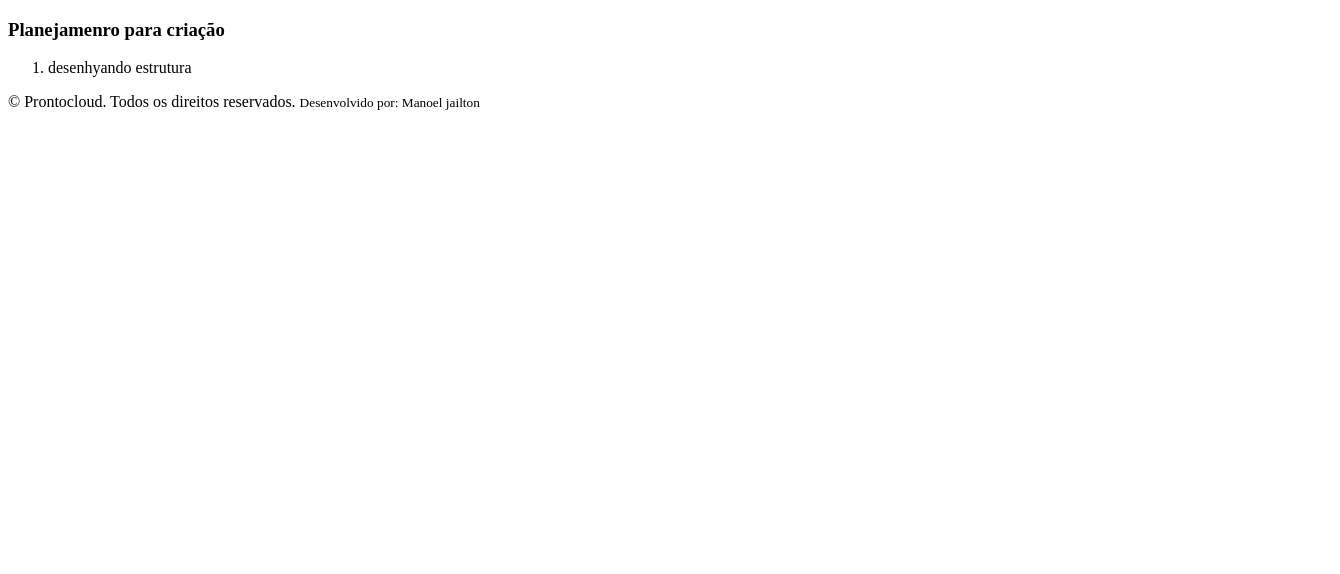
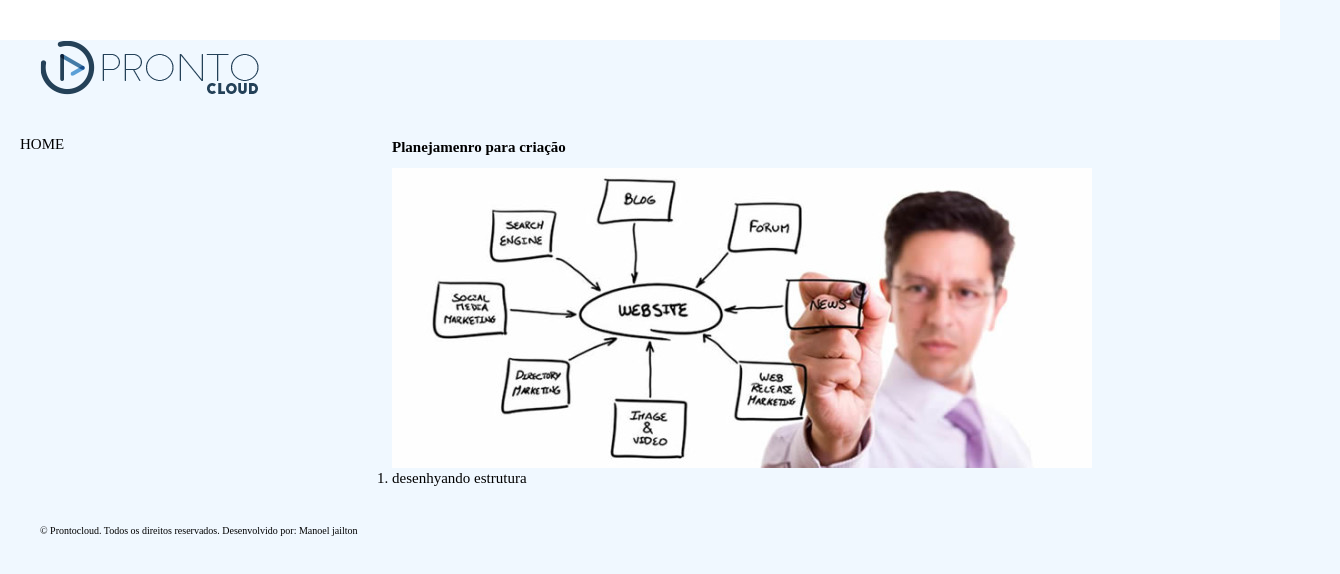
Before and after one commit to dindidi/manoel-front-end, a plain HTML site: page prontocloud/index.html in a window 1280 px wide. Shown: the whole page, 1340 px wide, since content can reach past the window. Drawn offline with Linux system fonts and the light colour scheme.

Commit message:
adcionando estilo

```diff
--- /dev/null
+++ b/prontocloud/css/styles.css
@@ -0,0 +1,90 @@
+
+html{
+    font-size: 62.5%;
+}
+
+body{
+    background-color:aliceblue;
+
+
+
+}
+
+.main-container{
+    background: white ;
+    max-width: 100vw;
+    margin: 0 auto;
+
+
+
+
+
+}
+
+.container{
+    display: block;
+    float: left;
+    padding: 20px;
+    width: 100%;
+    margin: 0 auto;
+
+}
+header {
+    display: block;
+    float: left;
+    padding: 20px;
+    width: 100%;
+
+}
+
+section {
+    font-size: 15px;
+    padding: 20px;
+
+
+
+}
+
+h1{
+    margin-bottom: 10px;
+    line-height: 1.4;
+
+
+
+}
+
+section nav {
+    display: block;
+    float: left;
+    width: 30%;
+
+
+
+
+}
+
+section article {
+    display: block;
+    float: left;
+    width: 70%;
+
+
+
+
+}
+
+footer {
+    display: block;
+    float: left;
+    width: 100%;
+    padding: 20px;
+
+
+
+}
+
+footer small{
+
+
+
+}
--- a/prontocloud/index.html
+++ b/prontocloud/index.html
@@ -4,15 +4,35 @@
         <meta charset="UTF-8">
         <meta http-equiv="X-UA-Compatible" content="IE=edge">
         <meta name="viewport" content="width=device-width, initial-scale=1.0">
+        <link rel="stylesheet" href="../exercicio/Material de Apoio M8/css/reset.css">
+        <link rel="stylesheet" href="./css/styles.css">
+
+        <!-- icones-->
+        <link rel="shortcut icon" href="./images/favicon.cc"> <!-- 17x17 px-->
+        <link rel="apple-touch-icon" href="./images/icon-touch-retina.png">
+        <link rel="apple-touch-icon" href="./images/icon-touch-retina-iphone.png">
+        <link rel="apple-touch-icon" href="./images/icon-touch-retina-ipad.png">
         <title>Prontocloud</title>
+
     </head>
     <body>
 
+        <div class="main-container">
+
         <header>
-        <imag src="./images/prontocloud.png">
+            <div class="container">
+
+
+            <img src="./images/prontocloud.png" alt="Prontocloud">
+           </div>
+
         </header>
         <section>
             <nav>
+
+        <ul>
+            <li><a herf="#">HOME</a></li>
+        </ul>
 
 
             </nav>
@@ -20,6 +40,8 @@
             <article>
 
                 <h1> Planejamenro para criação</h1>
+
+                <img src="./images/web-design-planning-700x300.jpg" alt="#">
 
 
 
@@ -33,10 +55,15 @@
 
         </section>
         <footer>
+            <div class="container">
             <p>&copy; Prontocloud. Todos os direitos reservados.
                 <small>Desenvolvido por: Manoel jailton</small></p>
+            </div>
 
         </footer>
 
+    </div>
+
     </body>
+
     </html>
```
Also changed, not shown: 3 other files. Lines whose indentation alone changed are shown as unchanged.
